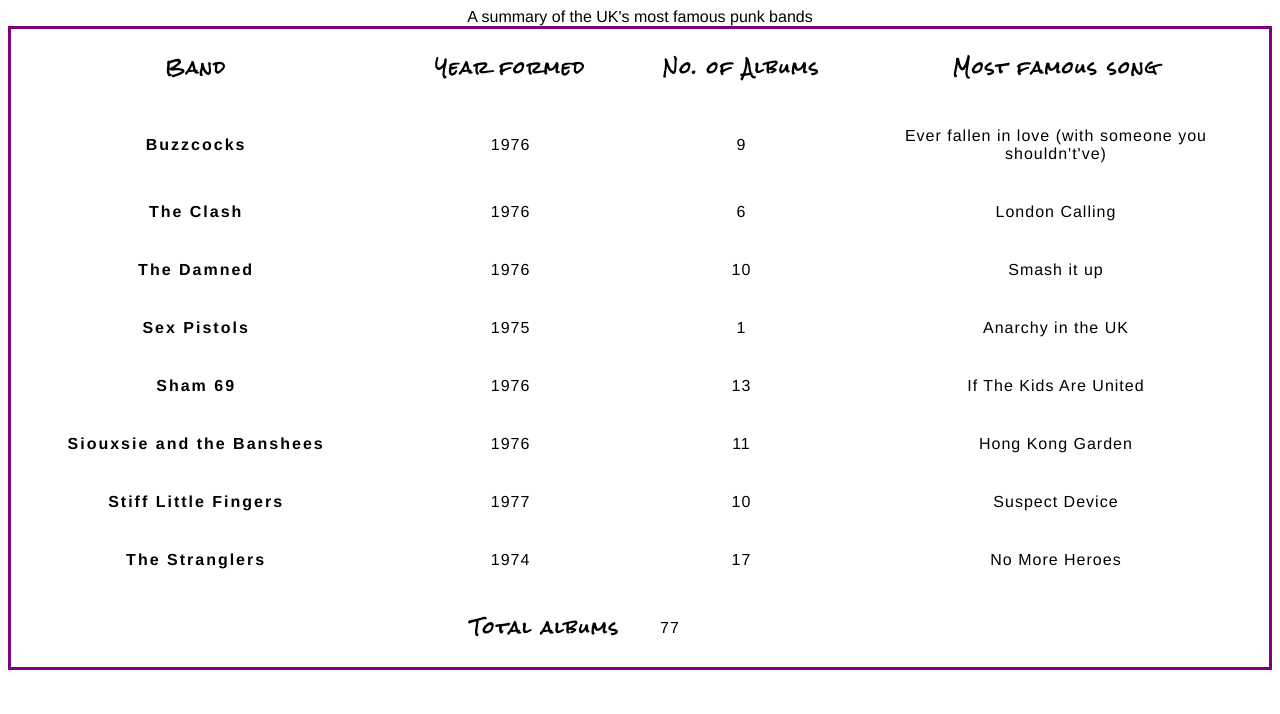
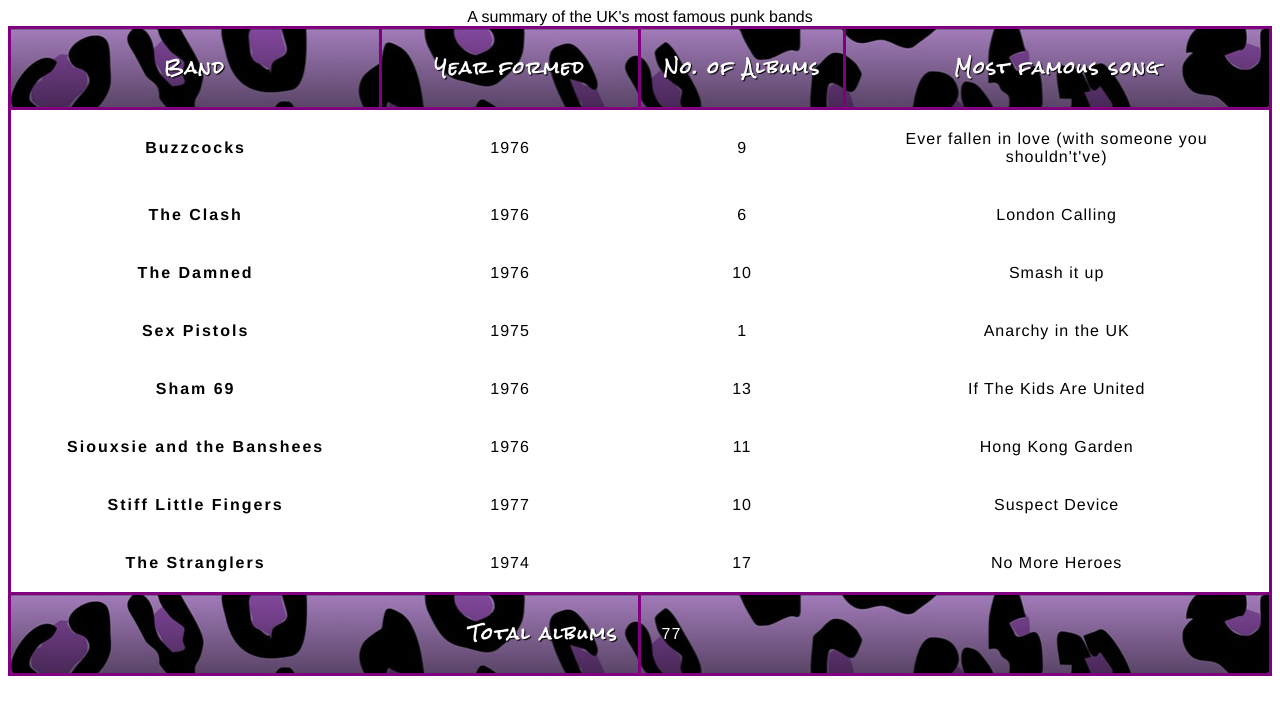
Before and after one commit to L0676812550/CSS, a plain HTML site: page index.html in a window 1280 px wide. Drawn offline with Linux system fonts and the light colour scheme.

Commit message:
Graphics and colors

```diff
--- a/style.css
+++ b/style.css
@@ -54,3 +54,17 @@ tbody td {
 tfoot th {
     text-align: right;
 }
+
+thead,
+tfoot {
+    background: url(leopardskin.jpg);
+    color: white;
+    text-shadow: 1px 1px 1px black;
+}
+
+thead th,
+tfoot th,
+tfoot td {
+    background: linear-gradient(to bottom, rgba(0, 0, 0, 0.1), rgba(0, 0, 0, 0.5));
+    border: 3px solid purple;
+}
```
